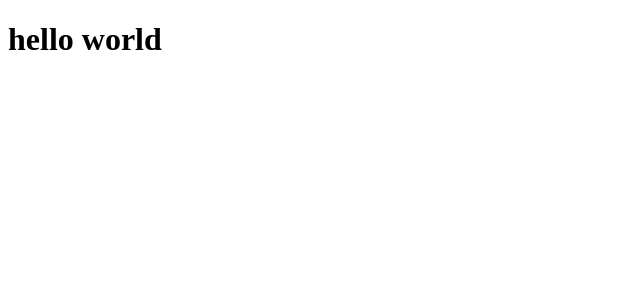
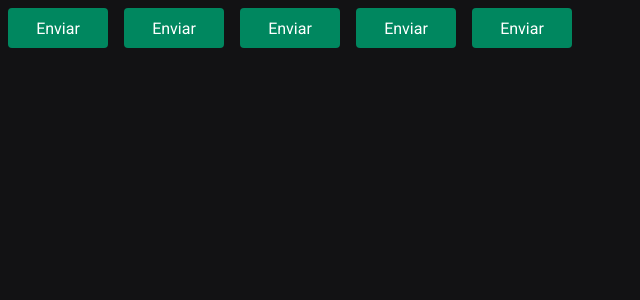
Before and after one commit to vitoraugustoa/rocketseat-ignite-23, a React (Vite) app in the folder aulas/02-ignite-timer/: page / in a window 1280 px wide. Shown: the top 300 px of the page, without its empty margins (0-640 px from the left). Built offline with nearby package versions, Linux system fonts and the light colour scheme.

Commit message:
Atualizando.

```diff
--- a/aulas/02-ignite-timer/index.html
+++ b/aulas/02-ignite-timer/index.html
@@ -2,7 +2,10 @@
 <html lang="en">
   <head>
     <meta charset="UTF-8" />
+    <link rel="preconnect" href="https://fonts.googleapis.com" />
+    <link rel="preconnect" href="https://fonts.gstatic.com" crossorigin />
     <meta name="viewport" content="width=device-width, initial-scale=1.0" />
+    <link href="https://fonts.googleapis.com/css2?family=Roboto+Mono:wght@700&family=Roboto:wght@400;700&display=swap" rel="stylesheet" />
     <title>Ignite Timer</title>
   </head>
   <body>
--- a/aulas/02-ignite-timer/src/App.tsx
+++ b/aulas/02-ignite-timer/src/App.tsx
@@ -1,6 +1,20 @@
+import { ThemeProvider } from "styled-components";
+import { GlobalStyle } from "./styles/global";
+import { Button } from "./components/Button";
+import { defaultTheme } from "./styles/themes/default";
+
 export function App() {
 
   return (
-   <h1>hello world</h1>
+    <>
+      <ThemeProvider theme={defaultTheme}>
+        <Button variant="primary" />
+        <Button variant="secondary" />
+        <Button variant="success" />
+        <Button variant="danger" />
+        <Button />
+        <GlobalStyle />
+      </ThemeProvider >
+    </>
   )
 }
--- /dev/null
+++ b/aulas/02-ignite-timer/src/components/Button.styles.ts
@@ -0,0 +1,17 @@
+import styled from "styled-components";
+
+export type ButtonVariant = 'primary' | 'secondary' | 'danger' | 'success';
+
+interface ButtonContainerProps {
+  variant: ButtonVariant;
+}
+
+export const ButtonContainer = styled.button<ButtonContainerProps>`
+  width: 100px;
+  height: 40px;
+  border-radius: 4px;
+  border: 0;
+  margin: 8px;
+  background-color: ${props => props.theme['green-500']};
+  color: ${props => props.theme.white};
+`;
--- /dev/null
+++ b/aulas/02-ignite-timer/src/components/Button.tsx
@@ -0,0 +1,9 @@
+import { ButtonContainer, ButtonVariant } from "./Button.styles";
+
+interface ButtonProps {
+  variant?: ButtonVariant;
+}
+
+export function Button({ variant = 'primary' }: ButtonProps) {
+  return <ButtonContainer variant={variant}>Enviar</ButtonContainer>
+}
--- /dev/null
+++ b/aulas/02-ignite-timer/src/styles/global.ts
@@ -0,0 +1,25 @@
+import { createGlobalStyle } from 'styled-components'
+
+export const GlobalStyle = createGlobalStyle`
+  * {
+    margin: 0;
+    padding: 0;
+    box-sizing: border-box;
+  }
+
+  :focus {
+    outline: none;
+    box-shadow: 0 0 0 2px ${props => props.theme['green-500']};
+  }
+
+  body {
+    background: ${props => props.theme['gray-900']};
+    color: ${props => props.theme['gray-300']};
+  }
+
+  body, input, textarea, button {
+    font-family: 'Roboto', sans-serif;
+    font-weight: 400;
+    font-size: 1rem;
+  }
+`;
--- /dev/null
+++ b/aulas/02-ignite-timer/src/styles/themes/default.ts
@@ -0,0 +1,23 @@
+export const defaultTheme = {
+  white: '#FFF',
+  primary: '#8257e6',
+  secondary: 'orange',
+
+  'gray-100': '#E1E1E6',
+  'gray-300': '#C4C4CC',
+  'gray-400': '#8D8D99',
+  'gray-500': '#7C7C8A',
+  'gray-600': '#323238',
+  'gray-700': '#29292E',
+  'gray-800': '#202024',
+  'gray-900': '#121214',
+
+  'green-300': '#00B37E',
+  'green-500': '#00875F',
+  'green-700': '#015F43',
+
+  'red-500': '#AB222E',
+  'red-700': '#7A1921',
+
+  'yellow-500': '#FBA94C',
+}
```
Also changed, not shown: aulas/02-ignite-timer/src/@types/styled.d.ts (added, +8 -0 lines).
